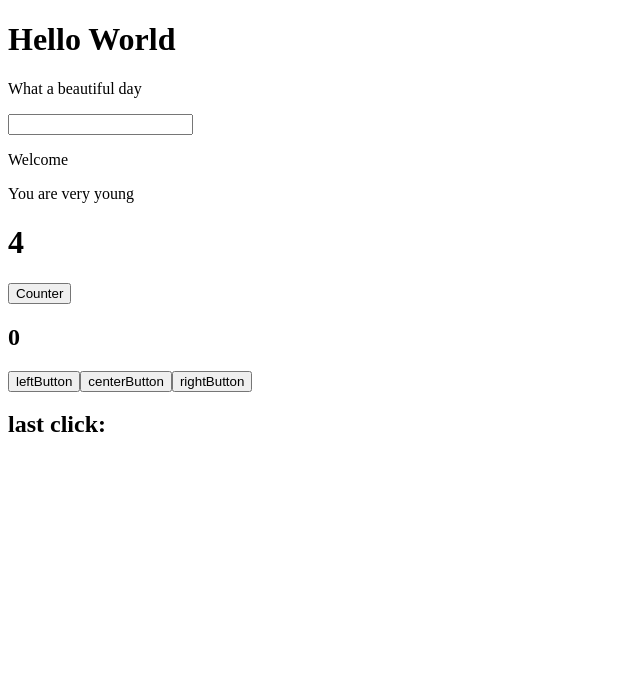
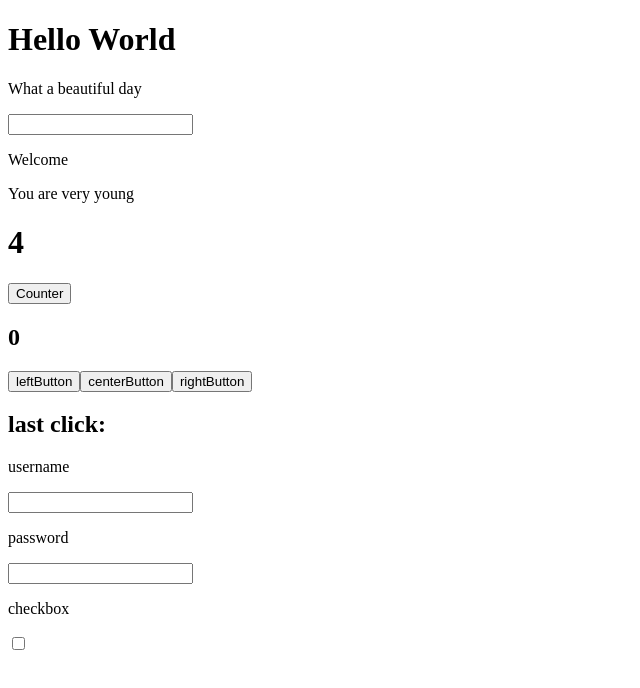
Before and after one commit to Chebaz/React, a React (Create React App) app in the folder my-app/: page / in a window 1280 px wide. Shown: the top 688 px of the page, without its empty margins (0-640 px from the left). Built offline with nearby package versions, Linux system fonts and the light colour scheme.

Commit message:
esercizio completo

```diff
--- a/my-app/src/App.js
+++ b/my-app/src/App.js
@@ -4,6 +4,7 @@ import Counter from "./Counter";
 import ClickCounter from "./ClickCounter";
 import ClickTraker from "./ClickTracker";
 import InteractiveWelcome from "./InteractiveWelcome";
+import Login from "./Login";
 export default class App extends React.Component {
   render() {
     return (
@@ -17,6 +18,7 @@ export default class App extends React.Component {
         />
         <ClickCounter />
         <ClickTraker />
+        <Login />
       </div>
     );
   }
--- /dev/null
+++ b/my-app/src/Login.js
@@ -0,0 +1,51 @@
+import React from "react";
+
+export default class Login extends React.Component {
+  state = {
+    username: "",
+    password: "",
+    remember: false,
+  };
+  handleUsernameInputChange = (event) => {
+    this.setState({ username: event.target.value });
+  };
+  handlePasswordInputChange = (event) => {
+    this.setState({ password: event.target.value });
+  };
+  handleCheckboxClick = (event) => {
+    if (this.state.remember) {
+      this.setState({ remember: false });
+      console.log("falso");
+    } else {
+      this.setState({ remember: true });
+      console.log("vero");
+    }
+  };
+  render() {
+    return (
+      <div>
+        <p>username</p>
+        <input
+          name="username"
+          type="text"
+          value={this.state.username}
+          onChange={this.handleUsernameInputChange}
+        />
+        <p>password</p>
+        <input
+          name="password"
+          type="password"
+          value={this.state.password}
+          onChange={this.handlePasswordInputChange}
+        />
+        <p>checkbox</p>
+        <input
+          name="checkbox"
+          type="checkbox"
+          value={this.state.remember}
+          onChange={this.handleCheckboxClick}
+        />
+      </div>
+    );
+  }
+}
```
